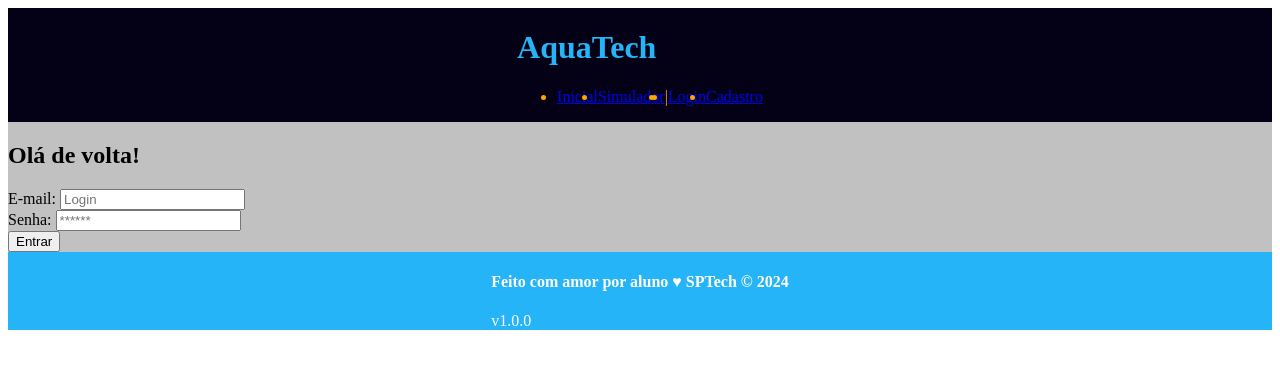
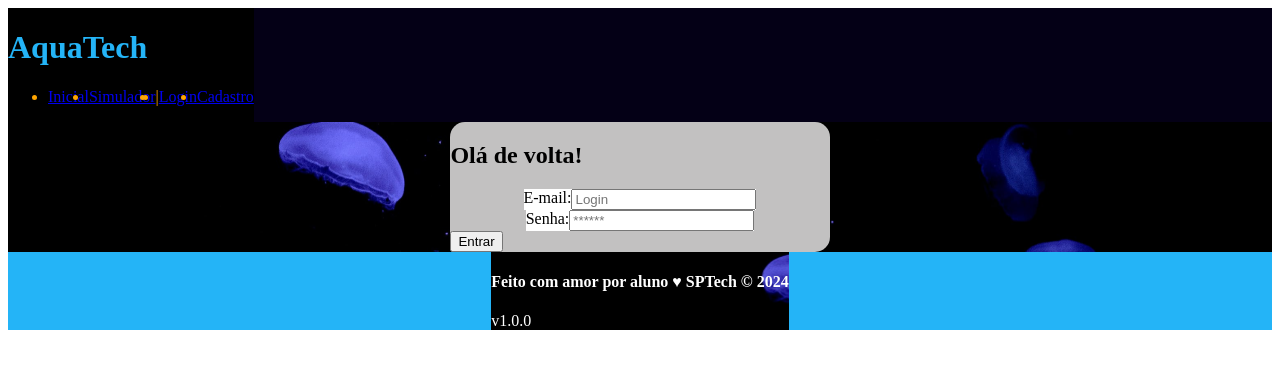
Before and after one commit to RaphaelTakakura/Atividade-Aquatech, a plain HTML site: page public/login.html in a window 1280 px wide. Drawn offline with Linux system fonts and the light colour scheme.

Commit message:
Um pouco de progresso nos exercícios, ainda com dúvida

```diff
--- a/public/styles/style.css
+++ b/public/styles/style.css
@@ -11,7 +11,8 @@
     display: flex;
     background-color: rgb(4, 0, 22);
     flex-direction: row;
-    justify-content: space-evenly;
+    justify-items: flex-end;
+    justify-self:stretch;
 }
 
 .navbar {
@@ -21,8 +22,18 @@
     flex-direction: row;
 }
 
+.campo {
+
+    display: flex;
+    justify-self: center;
+    background-color: white;
+    border-color: aqua;
+}
+
 .box {
 
+    width: 20%;
+    height: 20%;
     display: flex;
     flex-flow: row wrap;
     justify-content: space-evenly;
@@ -37,9 +48,11 @@
 .card {
 
     display: flex;
-    width: 100;
-    height: 100;
+    width: 30%;
+    height: 50%;
+    border-radius: 15px;
     justify-content: center;
+    justify-self: center;
     background-color: rgb(194, 193, 193);
     flex-direction: column;
 }
@@ -56,3 +69,8 @@
     justify-content: center;
     color: white;
 }
+
+.container {
+
+    background-image: url(../assets/imgs/bg-jelly-fish-para_outras_pags.png);
+}
```
Also changed, not shown: public/index.html (+1 -1 lines).
